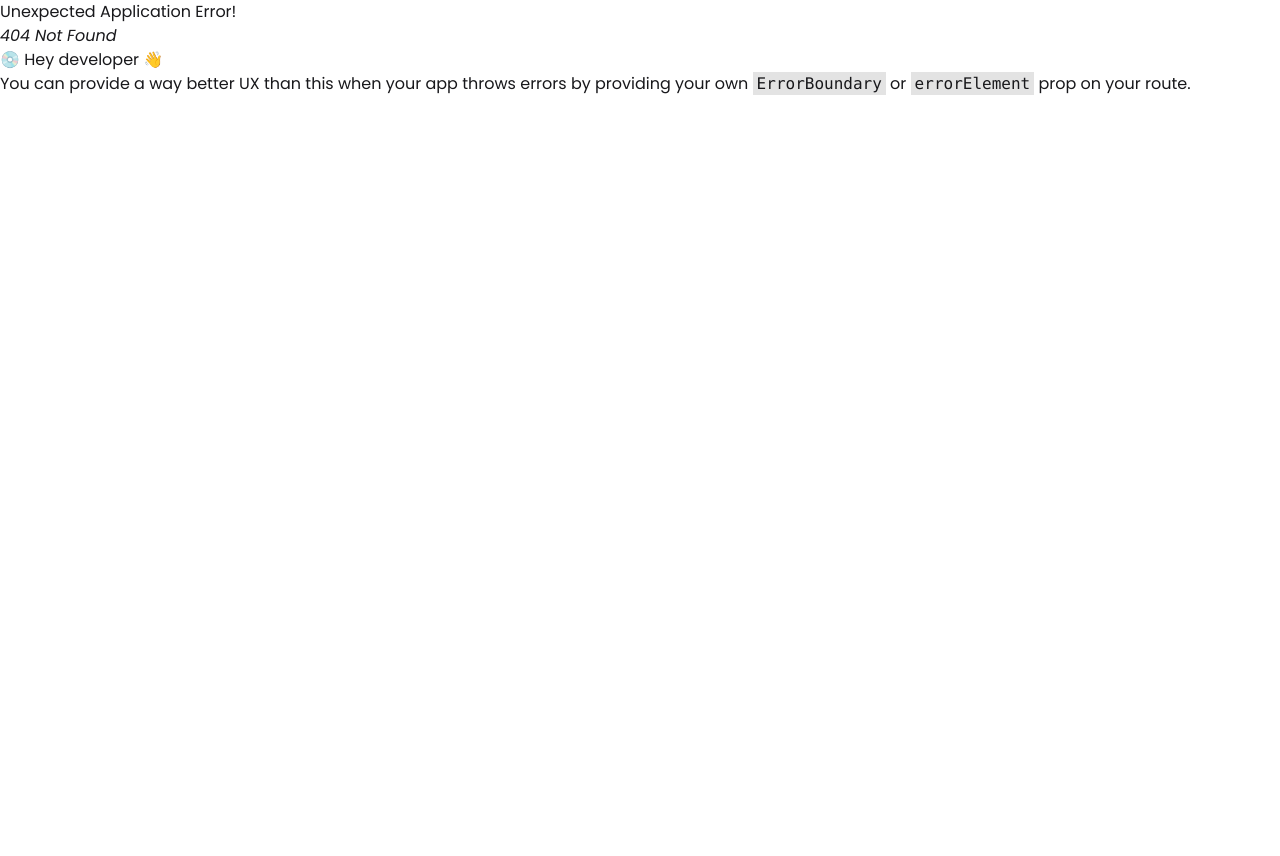
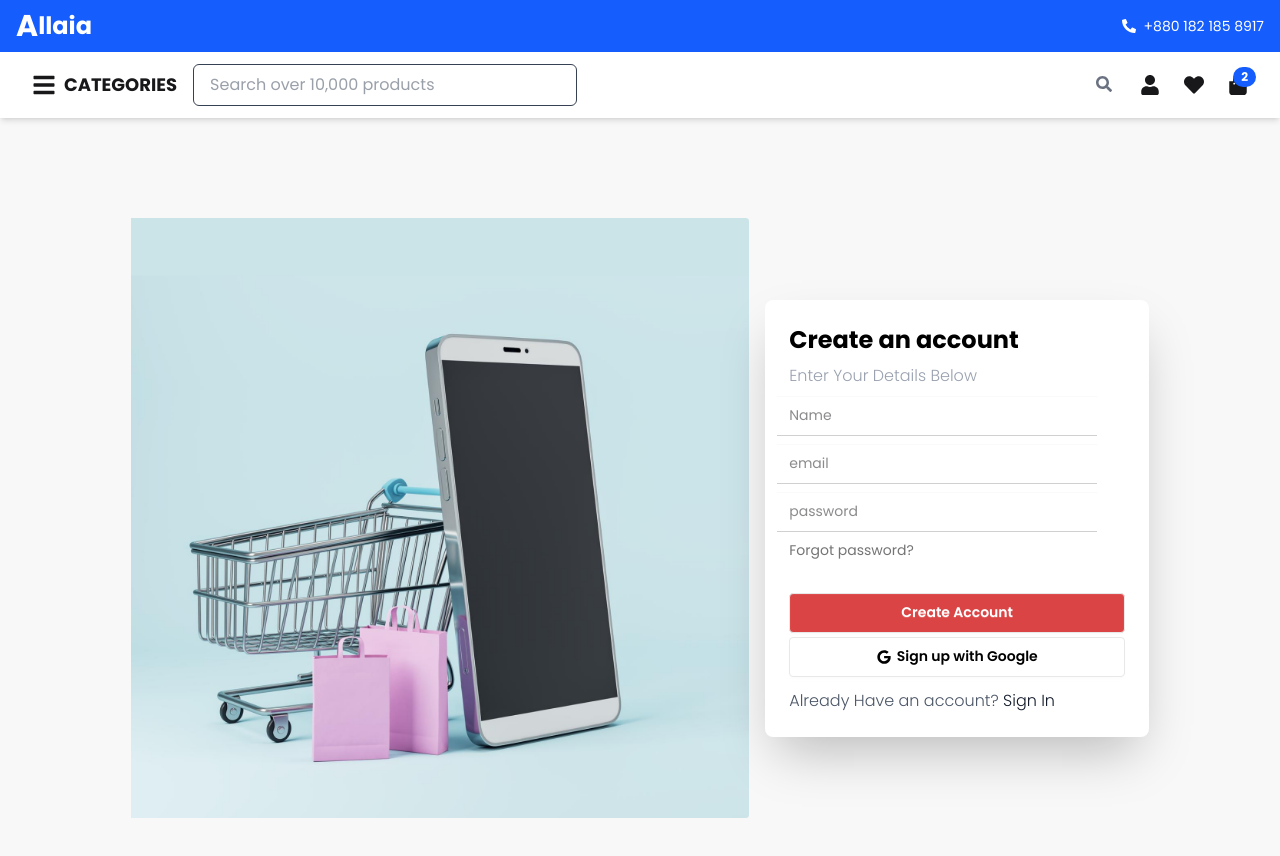
Before and after one commit to alaminislam34/My-Shopping-House, a React (Vite) app: page /register in a window 1280 px wide. Before the commit this address had no page. Shown: the top 856 px of the page. Before the commit the page ends 800 px from the top, so only its background shows below. Built offline with nearby package versions, Linux system fonts and the light colour scheme.

Commit message:
register page and sign in page added

```diff
--- a/src/Layout/MainLayout.jsx
+++ b/src/Layout/MainLayout.jsx
@@ -1,3 +1,4 @@
+import { Outlet } from "react-router-dom";
 import Navbar from "../Pages/Shared/Navbar/Navbar";
 import NavTop from "../Pages/Shared/Navbar/TopNav";
 
@@ -5,7 +6,9 @@ const MainLayout = () => {
   return (
     <div>
       <NavTop />
+
       <Navbar />
+      <Outlet></Outlet>
     </div>
   );
 };
--- a/src/Pages/Shared/Navbar/Navbar.jsx
+++ b/src/Pages/Shared/Navbar/Navbar.jsx
@@ -9,6 +9,7 @@ import {
   FaTruck,
   FaQuestionCircle,
 } from "react-icons/fa";
+import { Link } from "react-router-dom";
 
 const Navbar = () => {
   const [cartCount, setCartCount] = useState(2);
@@ -49,9 +50,12 @@ const Navbar = () => {
           {dropdownOpen && (
             <div className="absolute right-0 mt-3 w-56 bg-white shadow-lg rounded-lg z-50">
               <div className="px-4 py-2 border-b">
-                <button className="bg-yellow-500 w-full text-white font-bold py-2 rounded">
+                <Link
+                  to={"/register"}
+                  className="bg-yellow-500 w-full text-white font-bold py-2 rounded"
+                >
                   Sign In or Sign Up
-                </button>
+                </Link>
               </div>
               <ul className="py-2">
                 <li className="px-4 py-2 hover:bg-gray-100 flex items-center">
--- /dev/null
+++ b/src/Pages/SignIn/SignIn.jsx
@@ -0,0 +1,67 @@
+import image from "../../assets/register.png";
+
+const SignIn = () => {
+  return (
+    <div className="hero bg-base-200 min-h-screen">
+      <div className="hero-content flex-col-reverse lg:flex-row-reverse">
+        {/* Right Side */}
+        <div className="card bg-base-100 w-full max-w-sm shrink-0 shadow-2xl">
+          <form className="card-body">
+            <h2 className="text-black font-bold text-2xl">
+              Log in to Exclusive
+            </h2>
+            <p className="text-base text-gray-400 font-light">
+              Enter Your Details Below
+            </p>
+
+            {/* Email Field */}
+            <div className="form-control">
+              <label className="label">
+                {/* <span className="label-text">Email</span> */}
+              </label>
+              <input
+                type="email"
+                placeholder="Email"
+                className="input input-bordered rounded-none border-l-0 border-r-0 border-t-0 focus:ring-0 focus:outline-none placeholder-gray-400"
+                required
+              />
+            </div>
+
+            {/* Password Field */}
+            <div className="form-control">
+              <label className="label">
+                {/* <span className="label-text">Password</span> */}
+              </label>
+              <input
+                type="password"
+                placeholder="Password"
+                className="input input-bordered rounded-none border-l-0 border-r-0 border-t-0 focus:ring-0 focus:outline-none placeholder-gray-400"
+                required
+              />
+            </div>
+
+            {/* Login Button & Forgot Password */}
+            <div className="form-control flex justify-between mt-6">
+              <button className="btn bg-[#db4444] text-white">Login</button>
+              <label className="label mt-2">
+                <a
+                  href="#"
+                  className="label-text-alt text-red-400 link link-hover"
+                >
+                  Forgot password?
+                </a>
+              </label>
+            </div>
+          </form>
+        </div>
+
+        {/* Left Side */}
+        <div className="text-center lg:text-left">
+          <img className="h-[600px]" src={image} alt="Register" />
+        </div>
+      </div>
+    </div>
+  );
+};
+
+export default SignIn;
--- /dev/null
+++ b/src/Pages/signup/Register.jsx
@@ -0,0 +1,80 @@
+import { FaGoogle } from "react-icons/fa";
+import image from "../../assets/register.png";
+import { Link } from "react-router-dom";
+const Register = () => {
+  return (
+    <div className="hero bg-base-200 min-h-screen">
+      <div className="hero-content flex-col-reverse lg:flex-row-reverse">
+        {/* right side  */}
+        <div className="card bg-base-100 w-full max-w-sm shrink-0 shadow-2xl">
+          <form className="card-body">
+            <h2 className="text-black font-bold text-2xl">Create an account</h2>
+            <p className="text-base text-gray-400 font-light">
+              Enter Your Details Below
+            </p>
+
+            <div className="form-control">
+              <label className="label">
+                {/* <span className="label-text">Name</span> */}
+              </label>
+              <input
+                type="text"
+                placeholder="Name"
+                className="input -ml-3 input-bordered border-x-0 border-t-0 rounded-none focus:ring-0 focus:outline-none"
+                required
+              />
+            </div>
+            <div className="form-control">
+              <label className="label">
+                {/* <span className="label-text">Email</span> */}
+              </label>
+              <input
+                type="email"
+                placeholder="email"
+                className="input -ml-3 rounded-none input-bordered border-x-0 border-t-0 focus:ring-0 focus:outline-none"
+                required
+              />
+            </div>
+            <div className="form-control">
+              <label className="label">
+                {/* <span className="label-text">Password</span> */}
+              </label>
+              <input
+                type="password"
+                placeholder="password"
+                className="input -ml-3 input-bordered rounded-none border-x-0 border-t-0 focus:ring-0 focus:outline-none"
+                required
+              />
+              <label className="label mt-2">
+                <a href="#" className="label-text-alt link link-hover">
+                  Forgot password?
+                </a>
+              </label>
+            </div>
+            <div className="form-control mt-6">
+              <button className="btn text-white w-full bg-[#db4444]">
+                Create Account
+              </button>
+              <button className="btn mt-1 text-black w-full bg-white">
+                <FaGoogle></FaGoogle> Sign up with Google
+              </button>
+              <p className="text-base text-gray-600 mt-3 font-light">
+                Already Have an account?{" "}
+                <Link className="text-gray-900" to={"/signIn"}>
+                  Sign In
+                </Link>
+              </p>
+            </div>
+          </form>
+        </div>
+
+        {/* left side */}
+        <div className="text-center lg:text-left">
+          <img className="h-[600px]" src={image} alt="" />
+        </div>
+      </div>
+    </div>
+  );
+};
+
+export default Register;
```
Also changed, not shown: src/Routes/Routes.jsx (+17 -0 lines), src/assets/register.png (added).
